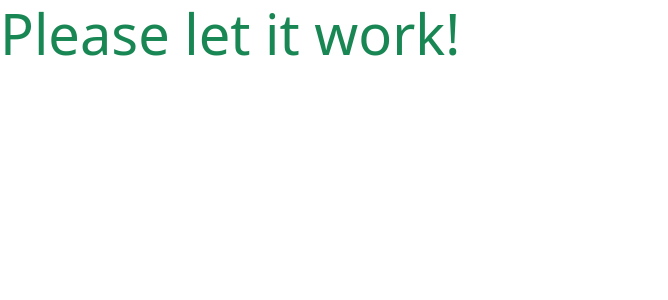
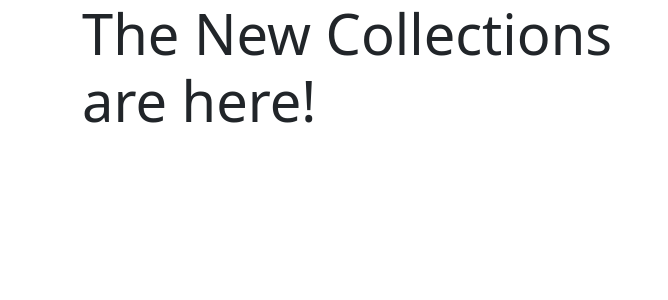
Before and after one commit to GazzaJ/CI-Boutique-Ado, a Django app: page / in a window 1280 px wide. Shown: the top 300 px of the page, without its empty margins (0-668 px from the left). Run offline with Django 3.2, Linux system fonts and the light colour scheme.

Commit message:
Started adding Home page content

```diff
--- a/home/templates/home/index.html
+++ b/home/templates/home/index.html
@@ -1,6 +1,22 @@
 {% extends "base.html" %}
 {% load static %}
 
+{% block page_header %}
+{% endblock %}
+
 {% block content %}
-    <h1 class="display-4 text-success">Please let it work!</h1>
+    <div class="container h-100">
+        <div class="row h-100">
+            <div class="col-7 col-md-6 my-auto">
+                <h1 class="display-4 logo-font text-black">
+                    The New Collections are here!
+                </h1>
+                <div class="my-5">
+                    <h4>
+                        <a href="" class="shop-now-button btn btn-lg rounded-0 text-uppercase py-3"></a>
+                    </h4>
+                </div>
+            </div>
+        </div>
+    </div>
 {% endblock %}
```
